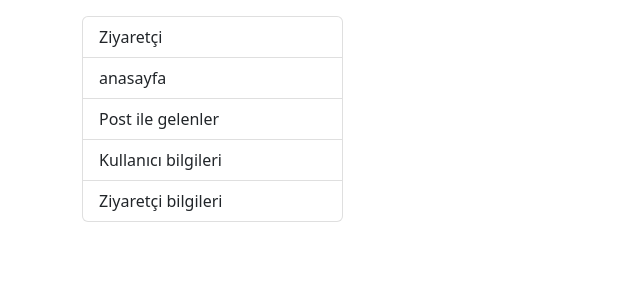
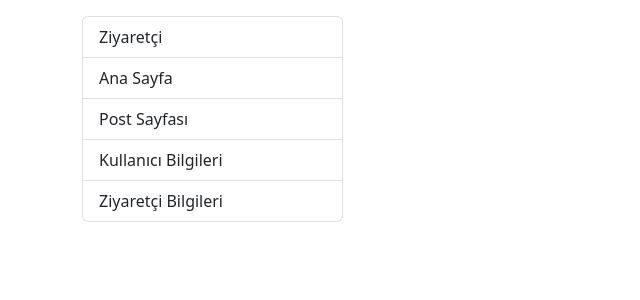
Before and after one commit to nazkutukcu/2day, an Angular app in the folder app/: page /admin in a window 1280 px wide. Shown: the top 300 px of the page, without its empty margins (0-640 px from the left). Built offline with nearby package versions, Linux system fonts and the light colour scheme.

Commit message:
final commit

```diff
--- a/app/package.json
+++ b/app/package.json
@@ -20,6 +20,7 @@
     "@angular/router": "^15.1.0",
     "bootstrap": "^5.2.3",
     "glightbox": "^3.2.0",
+    "ngx-toastr": "^16.1.0",
     "rxjs": "~7.8.0",
     "tslib": "^2.3.0",
     "zone.js": "~0.12.0"
--- a/app/src/app/admin/admin-layout/admin-layout.component.html
+++ b/app/src/app/admin/admin-layout/admin-layout.component.html
@@ -11,14 +11,14 @@
                 </a>
                 <a routerLinkActive="active" routerLink="/admin/admin-home-page" class="list-group-item list-group-item-action"
                     aria-current="true">
-                    anasayfa
+                    Ana Sayfa
                 </a>
                 <a routerLinkActive="active" routerLink="/admin/posts-page"
-                    class="list-group-item list-group-item-action">Post ile gelenler</a>
+                    class="list-group-item list-group-item-action">Post Sayfası</a>
                 <a routerLinkActive="active" routerLink="/admin/user-page"
-                    class="list-group-item list-group-item-action">Kullanıcı bilgileri</a>
+                    class="list-group-item list-group-item-action">Kullanıcı Bilgileri</a>
                 <a routerLinkActive="active" routerLink="/admin/visitor-page"
-                    class="list-group-item list-group-item-action">Ziyaretçi bilgileri</a>
+                    class="list-group-item list-group-item-action">Ziyaretçi Bilgileri</a>
 
 
             </div>
--- a/app/src/app/admin/posts-page/posts-page.component.html
+++ b/app/src/app/admin/posts-page/posts-page.component.html
@@ -18,7 +18,7 @@
           <td>
 
 
-            <a class="btn btn-primary" [routerLink]="['/admin/post-detail', p.id]"
+            <a class="btn btn-dark" [routerLink]="['/admin/post-detail', p.id]"
               >yorumları göster</a>
 
           </td>
--- a/app/src/app/admin/users-page/users-page.component.html
+++ b/app/src/app/admin/users-page/users-page.component.html
@@ -18,7 +18,7 @@
           <td>
 
 
-            <a class="btn btn-primary" [routerLink]="['/admin/user-detail', p.id]"
+            <a class="btn btn-dark" [routerLink]="['/admin/user-detail', p.id]"
               >detay göster</a>
 
           </td>
--- a/app/src/app/pages/visitors-book/visitors-book.component.html
+++ b/app/src/app/pages/visitors-book/visitors-book.component.html
@@ -141,7 +141,7 @@
 
 
 
-        <button (click)="this.isButtonVisible = true" type="submit" class="btn btn-primary">Kaydet</button>
+        <button (click)="this.isButtonVisible = true" type="submit" class="btn btn-dark">Kaydet</button>
 
   </form>
 
--- a/app/src/app/pages/visitors-book/visitors-book.component.ts
+++ b/app/src/app/pages/visitors-book/visitors-book.component.ts
@@ -1,4 +1,3 @@
-
 import { Component } from '@angular/core';
 import { FormBuilder, Validators } from '@angular/forms';
 import { ContentType } from 'src/app/models/contentType';
@@ -6,6 +5,7 @@ import { PublishMenu } from 'src/app/models/publishMenu';
 import { Visitor } from 'src/app/models/visitor';
 import { VisitorStateService } from 'src/app/visitor-state.service';
 import { BirhdateValidator } from '../../validations/birthDateValidator';
+
 @Component({
   selector: 'app-visitors-book',
   templateUrl: './visitors-book.component.html',
@@ -41,9 +41,9 @@ contentTypeList:ContentType[]=[
 
 //publish date expire
 publishMenulist: PublishMenu[] = [
-  { id: 1, text: '3 ay' },
-  { id: 2, text: '6 ay' },
-  { id: 3, text: '9 ay' },
+  { id: 1, text: '1 ay' },
+  { id: 2, text: '3 ay' },
+  { id: 3, text: '6 ay' },
 ];
 
 
@@ -61,6 +61,7 @@ save(){
   this.newVisitor = this.visitorForm.value as unknown as Visitor;
   this.visitorStateService.addVisitor(this.newVisitor);
   console.log(this.visitorStateService.visitors);
+  alert("form başarıyla gönderildi");
   this.visitorStateService.resetForm(this.visitorForm);
 
 }
--- a/app/src/app/shared/footer/footer.component.html
+++ b/app/src/app/shared/footer/footer.component.html
@@ -1,6 +1,6 @@
 
 <footer class="fixed-bottom mt-auto py-3 bg-dark">
     <div class="container">
-        <span class="text-muted">Place sticky footer content here.</span>
+        <span class="text-muted">Footer</span>
     </div>
 </footer>
```
Also changed, not shown: app/src/app/pages/gallery/gallery.component.html (+0 -72 lines), 1 other file (tests, documents, lock files or other folders).
